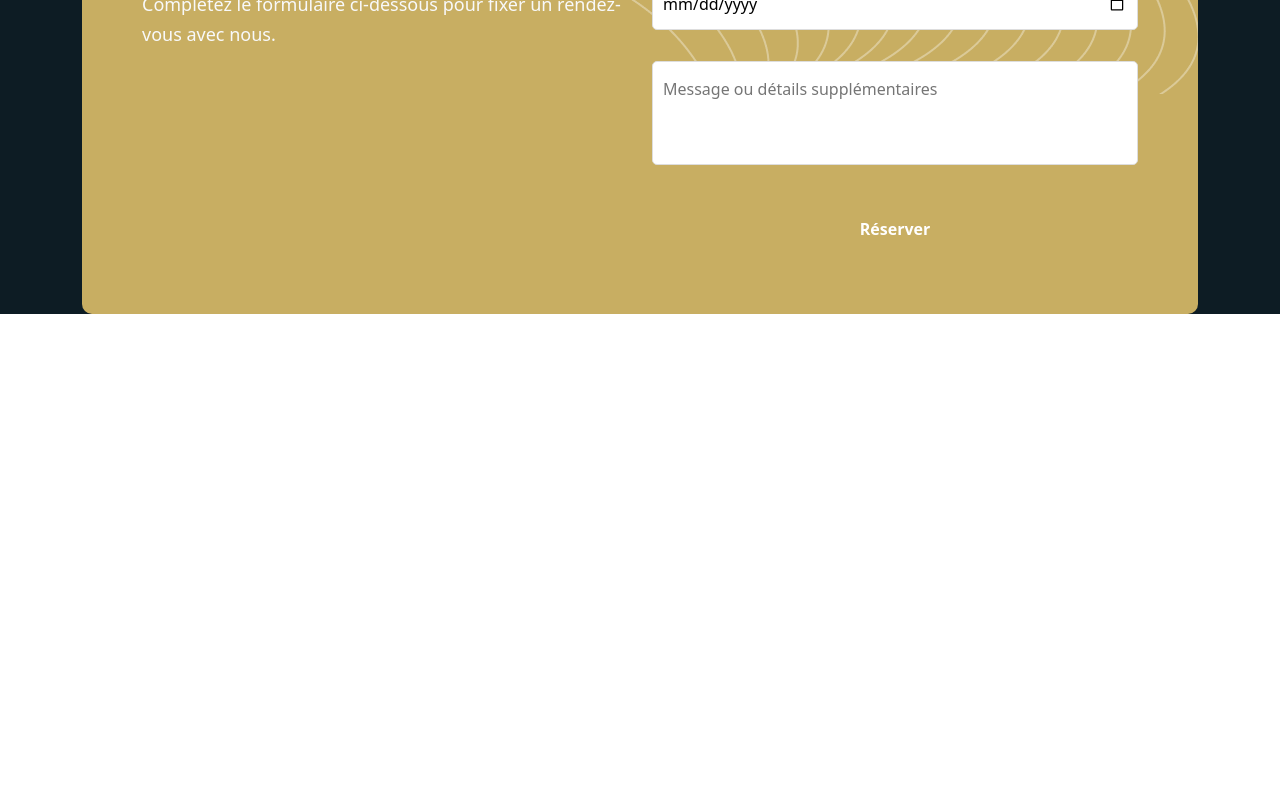
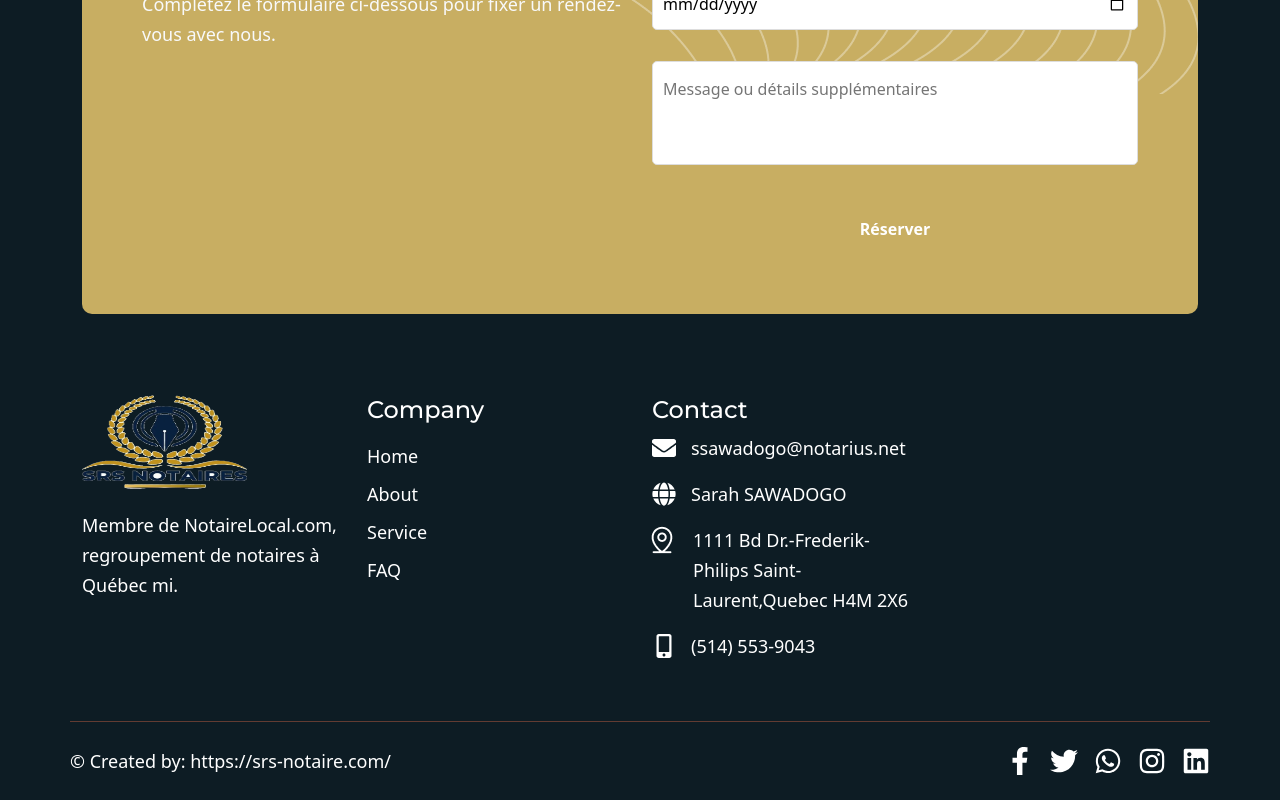
Before and after one commit to ismaelgansonre/srs-notaire, a Next.js app: page / in a window 1280 px wide. Shown: the part 5325-6125 px from the top of the page. Before the commit the page ends 5719 px from the top, so only its background shows below. Built offline with nearby package versions, Linux system fonts and the light colour scheme.

Commit message:
add email config

```diff
--- a/pages/index.js
+++ b/pages/index.js
@@ -547,8 +547,124 @@ export default function Home() {
               </div>
             </div>
           </div>
-        </div>
-      </footer>
-    </div>
+          <FadeIn>
+            <FadeIn>
+              <div className="row footer-content " data-wow-delay="0.3s">
+                <div className="col-md-6 col-lg-3">
+                  <img src="/img/logo1.png" alt="logo"
+                       height="100"
+                       width="165"
+                  />
+                  <p className="text-white mt-3">
+                    Membre de NotaireLocal.com, regroupement de notaires à Québec
+                    mi.{" "}
+                  </p>
+                </div>
+                <div className="col-md-6 col-lg-3">
+                  <h5 className="text-white mt-4 mt-lg-0">Company</h5>
+                  <ul className="d-flex flex-column gap-2 pt-2">
+                    <li>
+                      <a href="#home">Home</a>
+                    </li>
+                    <li>
+                      <a href="#about">About</a>
+                    </li>
+                    <li>
+                      <a href="#service">Service</a>
+                    </li>
+
+                    <li>
+                      <a href="#faq">FAQ</a>
+                    </li>
+                  </ul>
+                </div>
+
+                <div className="col-md-6 col-lg-3">
+                  <h5 className="text-white mt-5 mt-lg-0">Contact</h5>
+                  <ul className="address d-flex flex-column gap-3">
+                    <li>
+                      {" "}
+                      <a href="mailto:landion@example.com">
+                        <FaEnvelope className="fs-4" />
+                        ssawadogo@notarius.net
+                      </a>{" "}
+                    </li>
+                    <li>
+                      {" "}
+                      <a href="https://srs-notaire.com/">
+                        <FaGlobe className="fs-4" />
+                        Sarah SAWADOGO
+                      </a>{" "}
+                    </li>
+                    <li className="text-white d-flex align-content-center gap-3">
+                      <img
+                          height="30"
+                          width="30"
+                          src="/img/location.png"
+                          alt=""
+                      />
+                      <span> 1111 Bd Dr.-Frederik-Philips
+                    Saint-Laurent,Quebec H4M 2X6</span>
+                    </li>
+                    <li>
+                      <a href="tel:+15145539043">
+                        <FaMobileAlt className="fs-4" /> (514) 553-9043
+                      </a>
+                    </li>
+                  </ul>
+                </div>
+              </div>
+              <div className="row py-4 gap-4 gap-sm-0 d-flex align-items-center justify-content-center justify-content-lg-between">
+                <div className="col-sm-6 px-lg-0">
+                  <p className="mb-0 text-white">
+                    © Created by:{" "}
+                    <a
+                        href="https://www.templatemonster.com/authors/softivus/"
+                        className="text-white"
+                    >
+                      https://srs-notaire.com/
+                    </a>
+                  </p>
+                </div>
+                <div className="col-sm-6 px-lg-0">
+                  <ul className="d-flex gap-3 justify-content-sm-end social">
+                    <li>
+                      <a href="#">
+                        <FaFacebookF className="icon fs-3 fa-brands fa-facebook-f" />
+                      </a>
+                    </li>
+                    <li>
+                      <a href="#">
+                        <FaTwitter className="icon fs-3 fa-brands fa-twitter" />
+                      </a>
+                    </li>
+                    <li>
+                      <a href="#">
+                        <FaWhatsapp className="icon fs-3 fa-brands fa-whatsapp" />
+                      </a>
+                    </li>
+                    <li>
+                      <a href="#">
+                        <FaInstagram className="icon fs-3 fa-brands fa-instagram" />
+                      </a>
+                    </li>
+                    <li>
+                      <a href="#">
+                        <FaLinkedin className="icon fs-3 fa-brands fa-linkedin-in" />
+                      </a>
+                    </li>
+                  </ul>
+                </div>
+              </div>
+            </FadeIn>
+            </FadeIn>
+            </div>
+            </footer>
+            </div>
+
+
+
+
+
   );
 }
```
Also changed, not shown: public/img/logo1.png.
